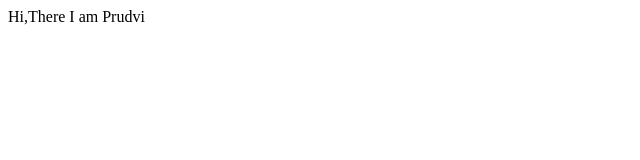
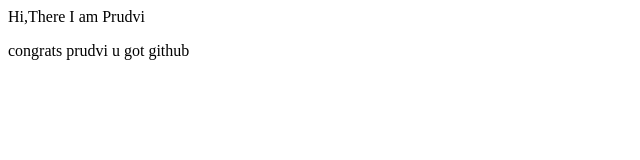
Before and after one commit to Dev-45-prudvi/git-got, a plain HTML site: page index.html in a window 1280 px wide. Shown: the whole page, without its empty margins (0-640 px from the left). Drawn offline with Linux system fonts and the light colour scheme.

Commit message:
Update index.html

```diff
--- a/index.html
+++ b/index.html
@@ -1 +1,2 @@
 <p>Hi,There I am Prudvi</p>
+<div>congrats prudvi u got github</div>
```
